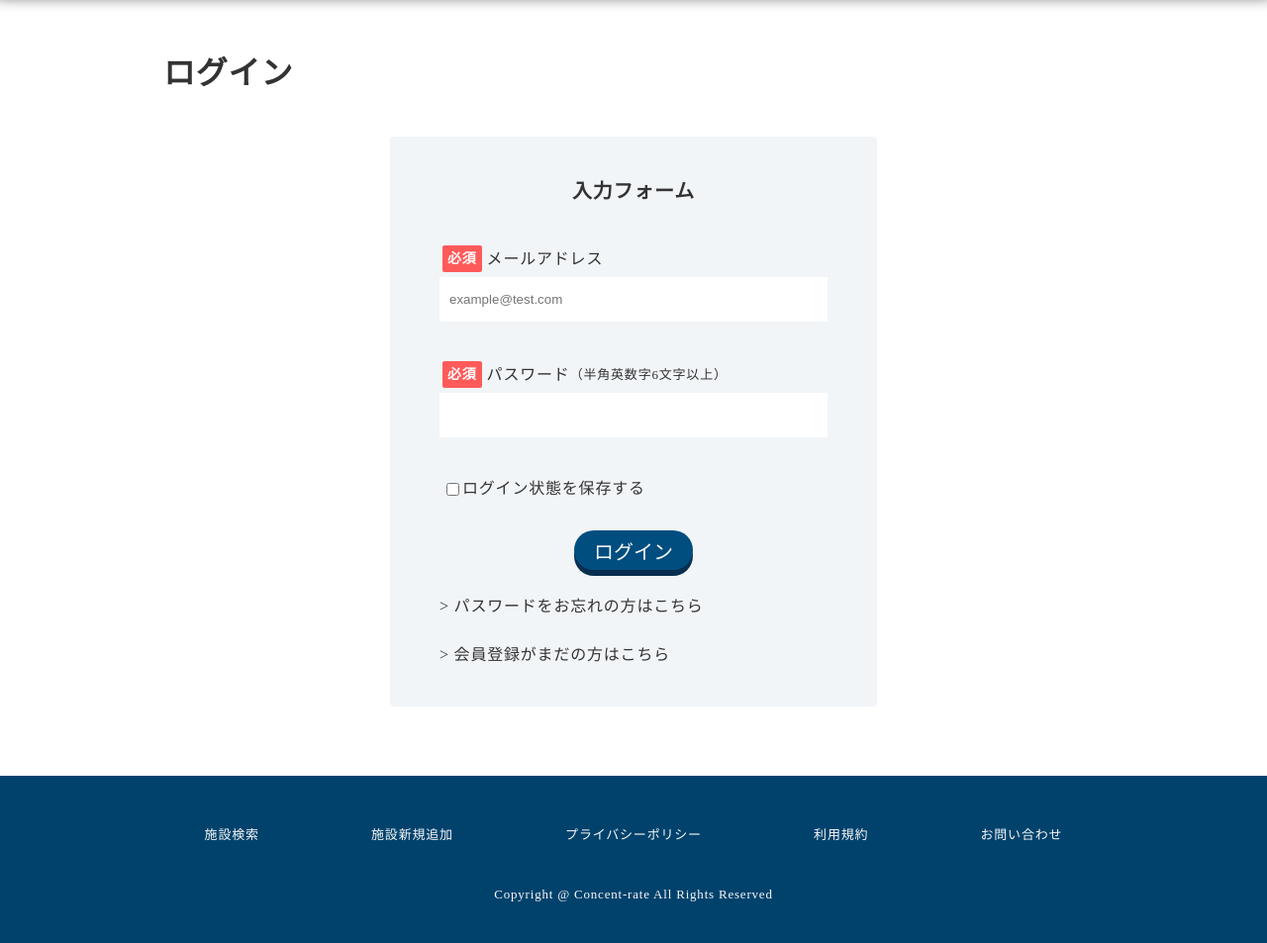
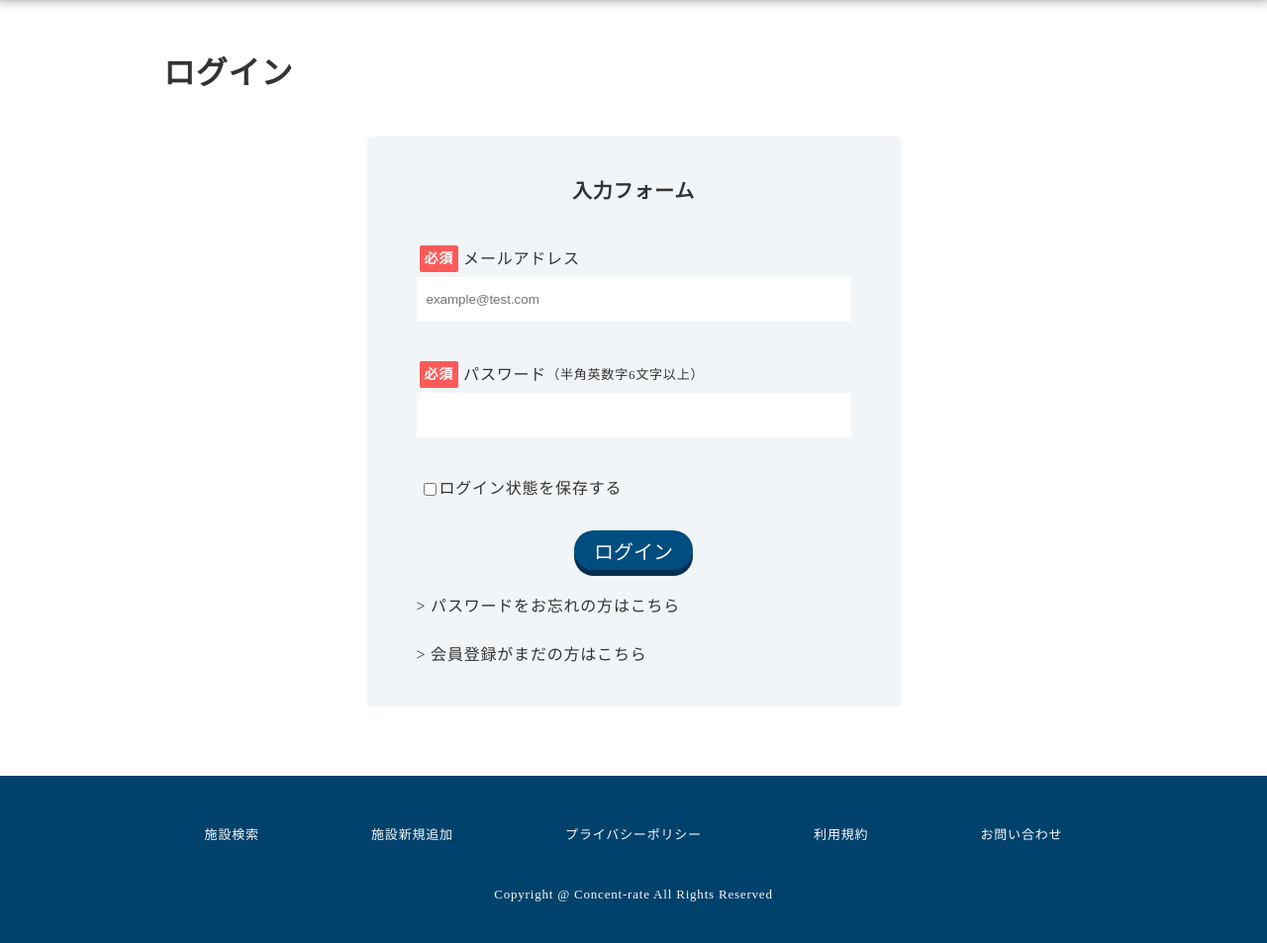
Before and after one commit to TsutomuOikawa/Review-site_personal-PJ, a PHP site: page /Concent-rate/login.php in a window 1280 px wide. Shown: the part 60-1013 px from the top of the page at 99% size. Run offline with PHP 8.4, Linux system fonts and the light colour scheme; some libraries are stand-ins or nearby versions.

Commit message:
clean:CSS最適化

```diff
--- a/css/style.css
+++ b/css/style.css
@@ -254,7 +254,7 @@ ul {
   .container_title {
     font-size: 24px;
   }
-  .container_body--form {
+  .container_body {
     width: 100%;
   }
 }
@@ -628,6 +628,8 @@ section.page_contents--separate{
 ====================*/
 .form{
   background: #F2F5F8;
+  margin: 0 auto;
+  width: 55%;
 }
 .form_name{
   display: flex;
@@ -690,6 +692,12 @@ section.page_contents--separate{
 .text-counter{
   display: flex;
   justify-content: space-between;
+}
+
+@media screen and (max-width: 430px) {
+  .form {
+    width: 100%;
+  }
 }
 
 /*  /////////////////////////////
--- a/login.php
+++ b/login.php
@@ -109,7 +109,7 @@ if (!empty($_POST)) {
   <div class="container">
 
     <h1 class="container_title">ログイン</h1>
-    <div class="container_body container_body--form">
+    <div class="container_body">
 
       <form method="post" class="module form">
         <h2 class="module_title">入力フォーム</h2>
```
Lines whose indentation alone changed are shown as unchanged.
